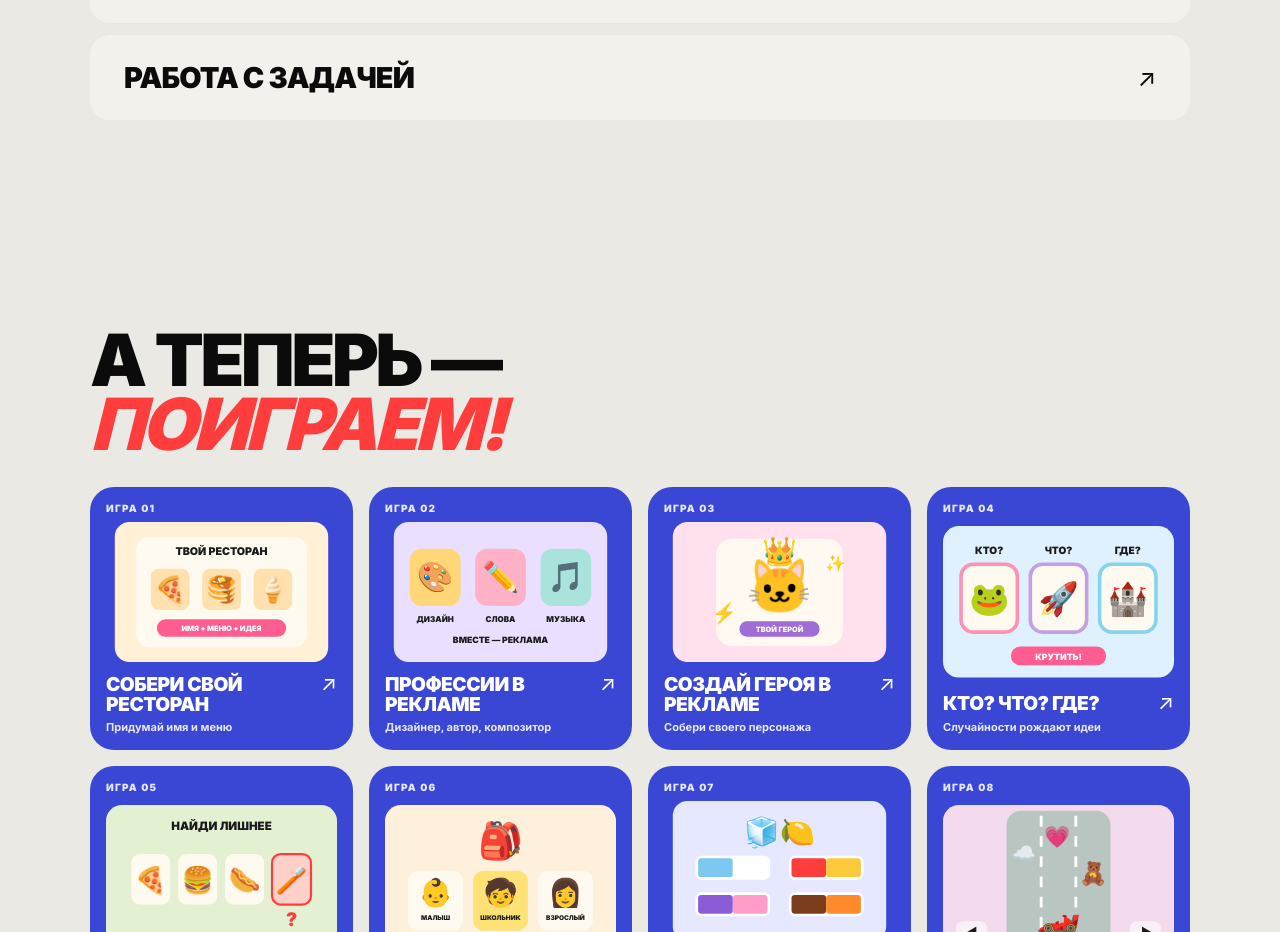
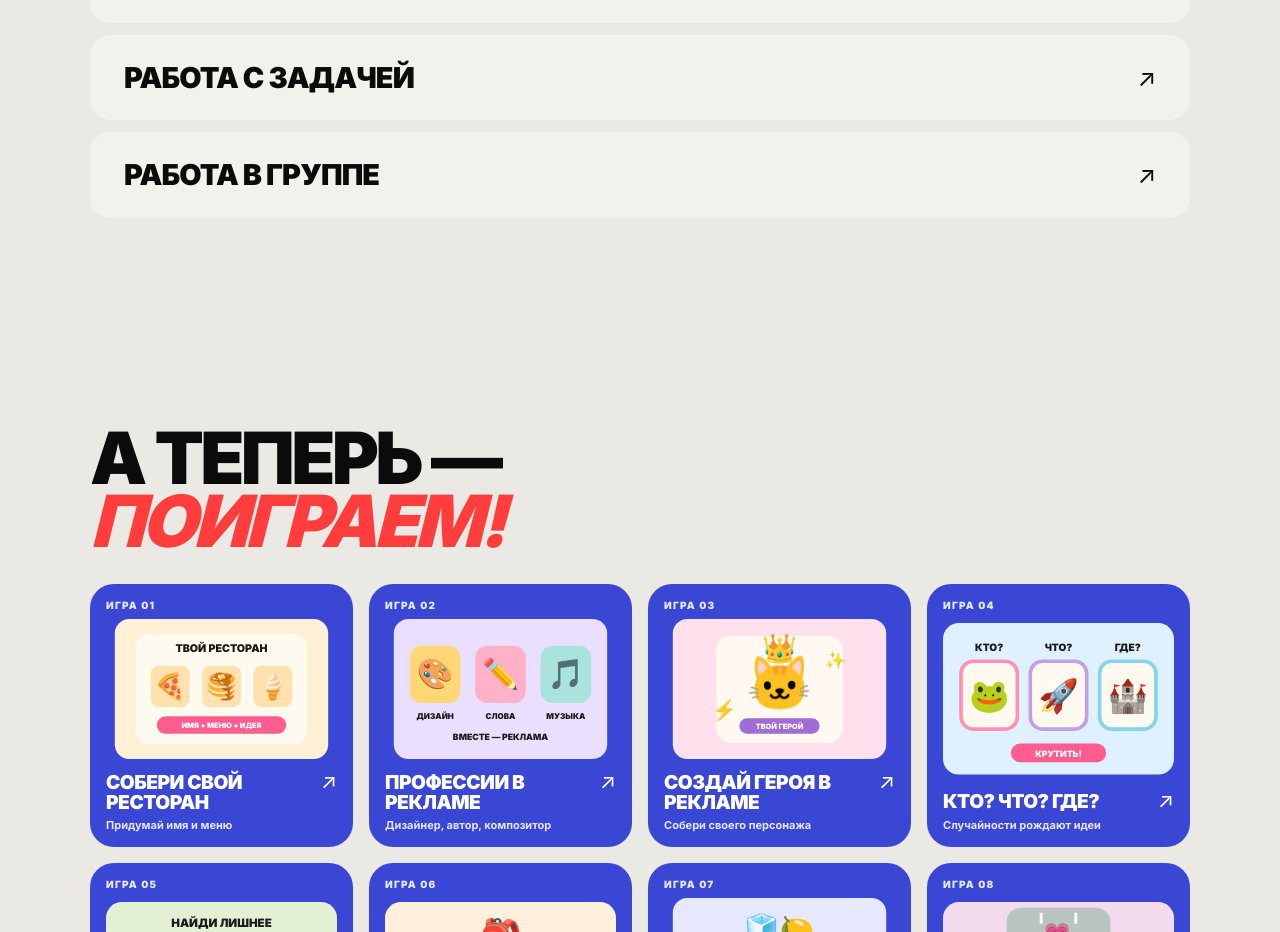
Before and after one commit to helgalost/study, a plain HTML site: page index.html in a window 1280 px wide. Shown: the part 2501-3433 px from the top of the page. Drawn offline with Linux system fonts and the light colour scheme.

Commit message:
Добавить работу в группе последним уроком курса

```diff
--- a/index.html
+++ b/index.html
@@ -396,6 +396,11 @@
         <span class="arrow">↗</span>
       </a>
 
+      <a href="team-work.html" class="module-card">
+        <span class="title">Работа в группе</span>
+        <span class="arrow">↗</span>
+      </a>
+
 
 
     </div>
```
